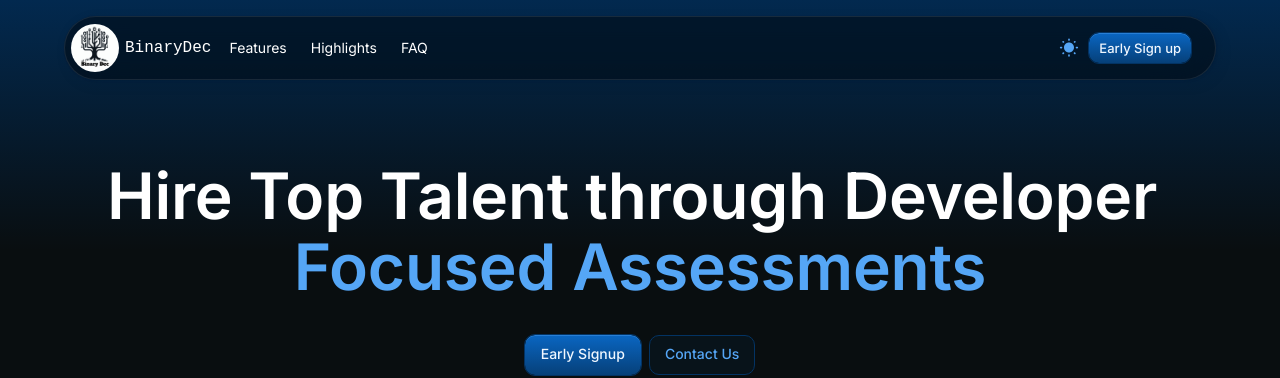
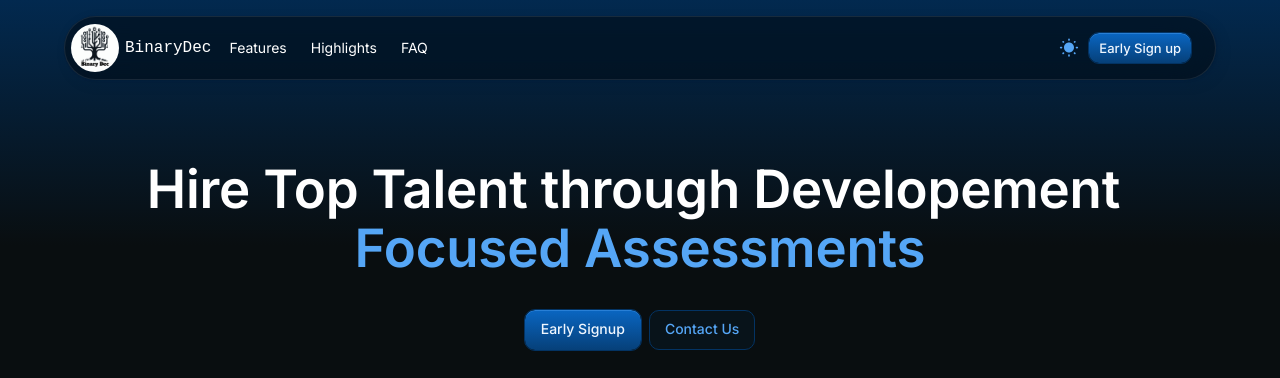
Before and after one commit to Evilcmd/binarydec-landingpage-frontend, a React (Create React App) app: page / in a window 1280 px wide. Shown: the top 378 px of the page. Built offline with nearby package versions, Linux system fonts and the light colour scheme.

Commit message:
fixed the text overflow problem

```diff
--- a/src/components/Footer.js
+++ b/src/components/Footer.js
@@ -68,7 +68,7 @@ export default function Footer() {
                             Have questions or need more information? Reach out to us, and we'll get back to you as soon as possible.
                         </Typography>
                         <Button variant="outlined" color="primary" sx={{ flexShrink: 0 }}
-                            href="mailto:vivillonlabs@gmail.com"
+                            href="mailto:binarydec5@gmail.com"
                         >
                             Get in Touch
                         </Button>
--- a/src/components/Hero.js
+++ b/src/components/Hero.js
@@ -51,16 +51,19 @@ export default function Hero() {
                             flexDirection: { xs: 'column', md: 'column' },
                             alignSelf: 'center',
                             textAlign: 'center',
-                            fontSize: 'clamp(2.8rem, 4rem, 4rem)',
+                            fontSize: 'clamp(2.8rem, 3.3rem, 4rem)',
                         }}
                     >
                         {/* Demand Real-World Proficiency—Value Engineers Who Create Real Solutions, Not Just Tackle Algorithms. */}
-                        Hire Top Talent through Developer&nbsp;
+                        Hire Top Talent through Developement&nbsp;
                         <Typography
                             component="span"
                             variant="h1"
                             sx={{
-                                fontSize: 'clamp(2.8rem, 4rem, 4rem)',
+                                display: 'flex',
+                                flexDirection: { xs: 'column', md: 'column' },
+                                fontSize: 'clamp(2.8rem, 3.3rem, 4rem)',
+
                                 color: (theme) =>
                                     theme.palette.mode === 'light' ? 'primary.main' : 'primary.light',
                             }}
--- a/src/components/Pricing.js
+++ b/src/components/Pricing.js
@@ -130,7 +130,7 @@ export default function Pricing() {
                                                     color: "primary.dark",
                                                 },
                                                 "& .MuiChip-icon": {
-                                                    color: "primary.dark",
+                                                    color: "primary.light",
                                                 },
                                             }}
                                         />
```
